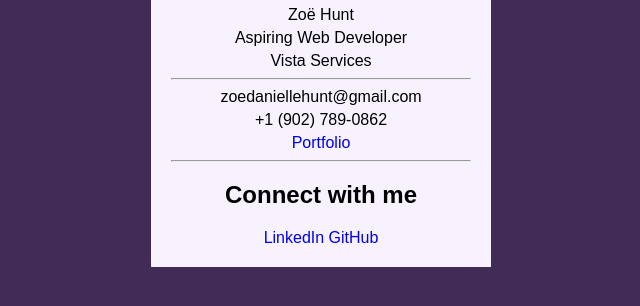
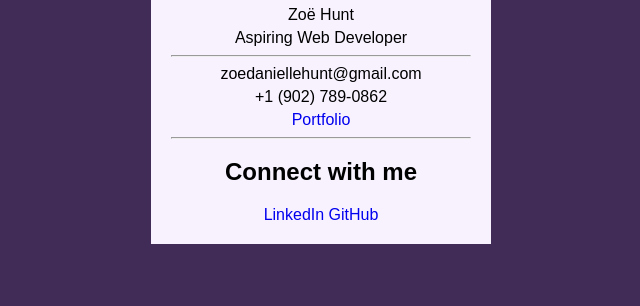
Before and after one commit to zohunt/business-card, a plain HTML site: page index.html in a window 1280 px wide. Shown: the part 236-542 px from the top of the page, without its empty margins (319-959 px from the left). Drawn offline with Linux system fonts and the light colour scheme.

Commit message:
Update index.html

```diff
--- a/index.html
+++ b/index.html
@@ -17,7 +17,6 @@
     />
     <p class="full-name">Zoë Hunt</p>
     <p class="designation">Aspiring Web Developer</p>
-    <p class="company">Vista Services</p>
     <hr>
     <p>zoedaniellehunt@gmail.com</p>
     <p>+1 (902) 789-0862</p>
```
